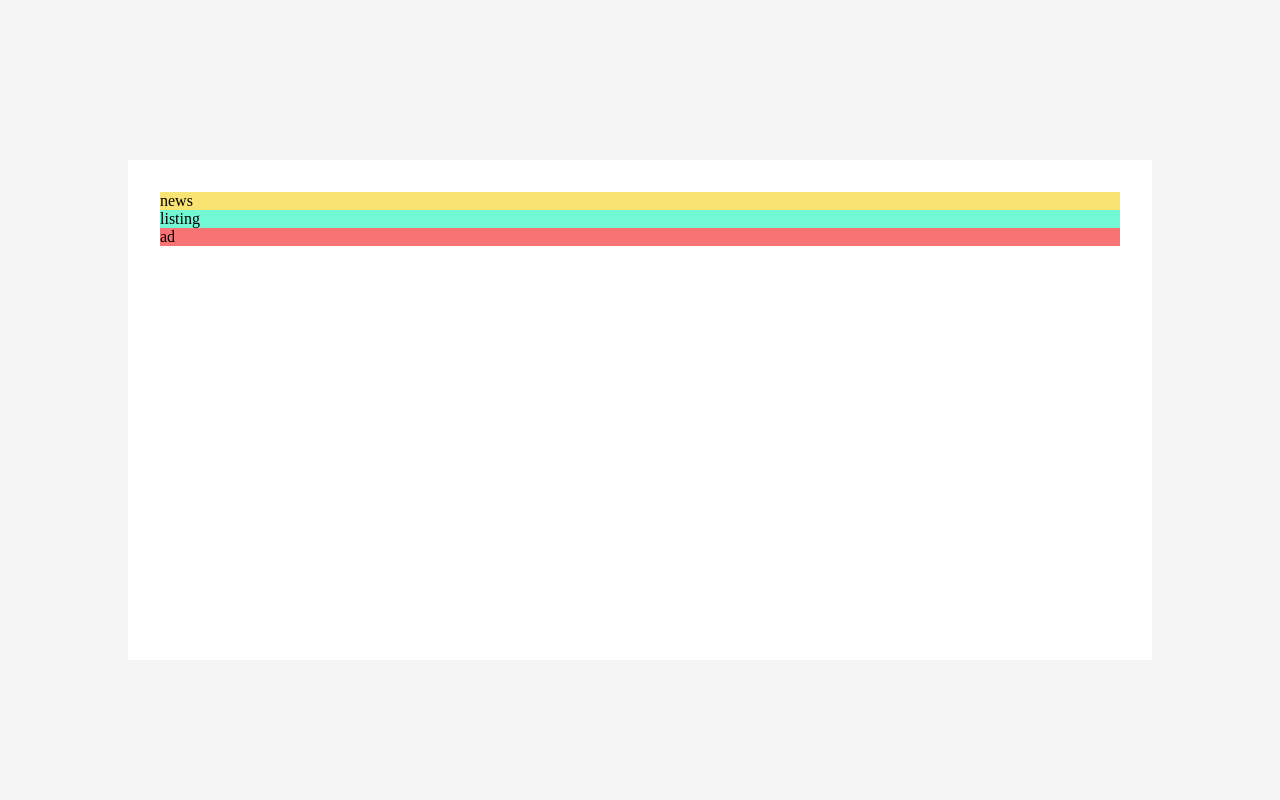
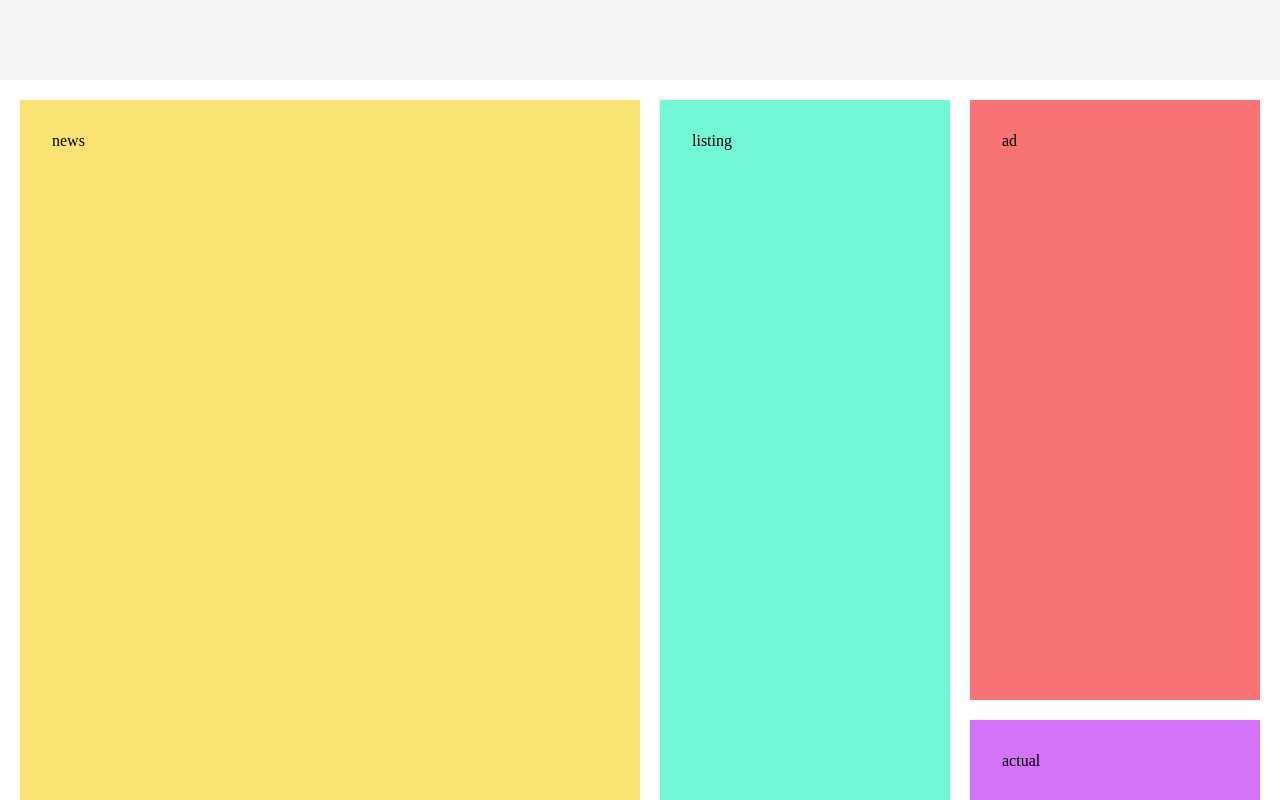
Before and after one commit to Yury-Odinson/sandbox, a plain HTML site: page index.html in a window 1280 px wide. Shown: the top 800 px of the page. Drawn offline with Linux system fonts and the light colour scheme.

Commit message:
ohotniki news grid

```diff
--- a/index.css
+++ b/index.css
@@ -13,25 +13,92 @@ body {
 }
 
 .wrapper {
-    margin: 10em auto;
-    padding: 2em;
+    margin: 5em auto;
+
     min-height: 500px;
-    max-width: 1024px;
+    max-width: 1480px;
     background-color: #fff;
 }
 
 .container {
+    padding: 20px;
     display: grid;
+    max-height: 1100px;
+    grid-template-areas:
+                        "content"
+                        "listing"
+                        "actual";
+    gap: 20px;
+}
+
+@media screen and (min-width: 320px) {
+    .container {
+        grid-template-areas:
+                        "content"
+                        "listing"
+                        "actual";
+        grid-template-columns: 100%;
+    }
+}
+
+@media screen and (min-width: 768px) {
+    .container {
+        grid-template-areas:
+                        "content ad"
+                        "content actual"
+                        "listing listing";
+        grid-template-columns: 2fr 1fr;
+    }
+}
+
+@media screen and (min-width: 1024px) {
+    .container {
+        grid-template-areas:
+                        "content ad"
+                        "content actual"
+                        "listing listing";
+        grid-template-columns: auto 300px;
+        grid-template-rows: 600px 480px;
+    }
+}
+
+@media screen and (min-width: 1280px) {
+    .container {
+        grid-template-areas:
+                        "content listing ad"
+                        "content listing actual";
+        grid-template-columns: auto 290px 290px;
+        grid-template-rows: 600px 480px;
+    }
+}
+
+.container > div {
+    padding: 2em;
 }
 
 .news {
+    grid-area: content;
     background-color: #f8e373;
 }
 
 .listing {
+    grid-area: listing;
     background-color: #73f8d5;
 }
 
 .ad {
+    display: none;
+    grid-area: ad;
     background-color: #f87373;
 }
+
+@media screen and (min-width: 768px) {
+    .ad {
+        display: block;
+    }
+}
+
+.actual {
+    grid-area: actual;
+    background-color: #d273f8;
+}
--- a/index.html
+++ b/index.html
@@ -5,6 +5,7 @@
     <link rel="stylesheet" href="index.css">
 
     <meta charset="UTF-8">
+    <meta name="viewport" content="width=device-width, initial-scale=1">
     <title>Title</title>
 </head>
 <body>
@@ -25,6 +26,10 @@
             <span>ad</span>
         </div>
 
+        <div class="actual">
+            <span>actual</span>
+        </div>
+
     </div>
 
 </div>
```
